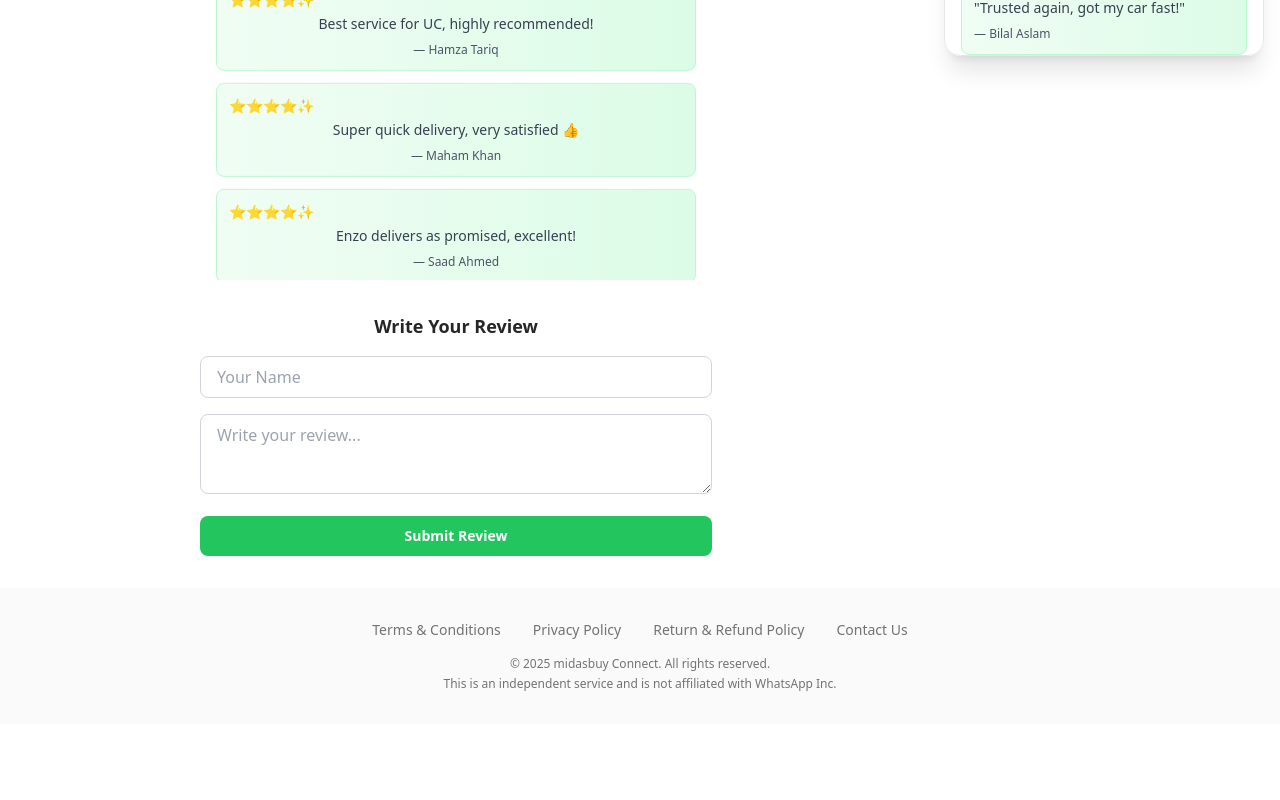
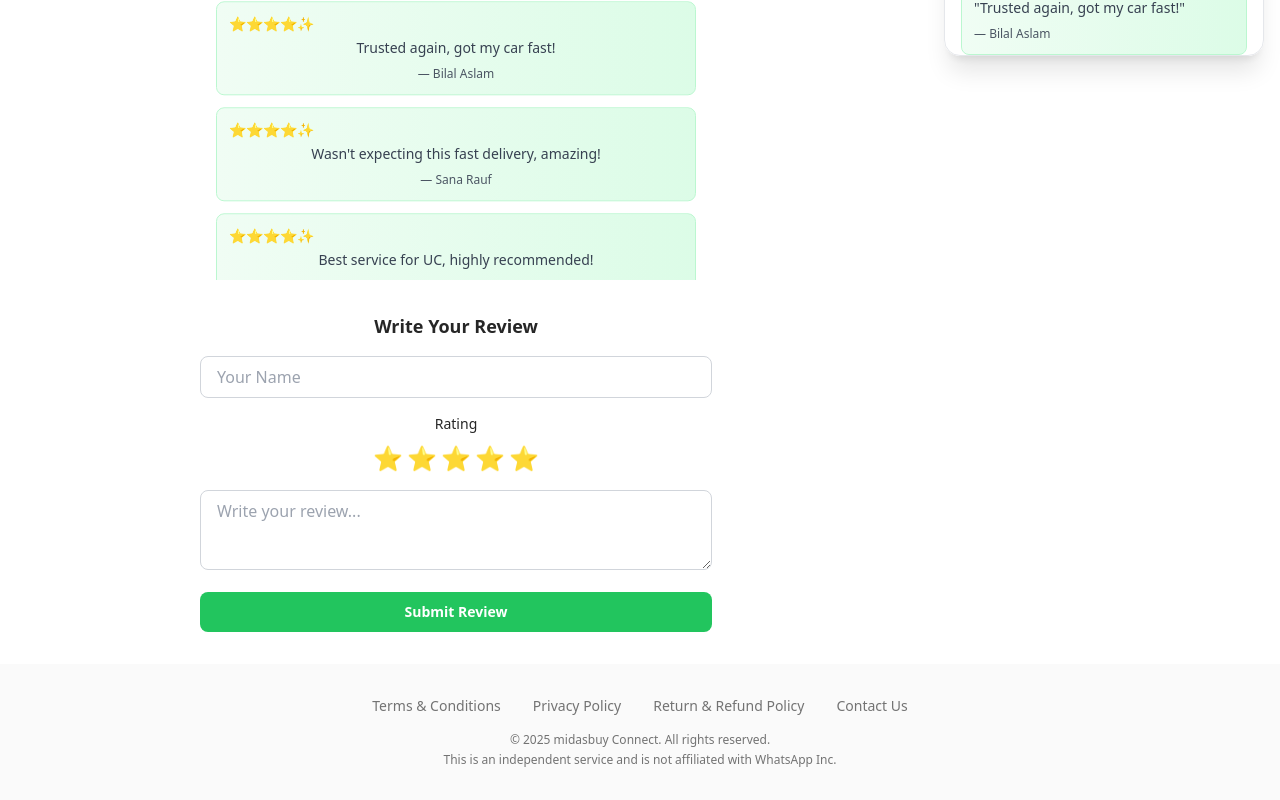
Before and after one commit to ayubkhanzsa/green-connect-page, a React (Vite) app: page / in a window 1280 px wide. Shown: the part 664-1464 px from the top of the page. Before the commit the page ends 1388 px from the top, so only its background shows below. Built offline with nearby package versions, Linux system fonts and the light colour scheme.

Commit message:
Slow down reviews and add star selection
Further slowed down review scrolling and added a star selection option to the "Write Review" section. Also added a black shadow to the Enzo section background for a more professional look.

```diff
--- a/src/pages/Index.tsx
+++ b/src/pages/Index.tsx
@@ -64,7 +64,7 @@ const Index = () => {
   const [displayedReviews, setDisplayedReviews] = useState(reviews.slice(0, 8));
   const [currentIndex, setCurrentIndex] = useState(8);
   const [allReviews, setAllReviews] = useState(reviews);
-  const [newReview, setNewReview] = useState({ name: "", text: "" });
+  const [newReview, setNewReview] = useState({ name: "", text: "", rating: 5 });
 
   // Content filter function
   const filterContent = (text) => {
@@ -85,7 +85,7 @@ const Index = () => {
         text: newReview.text.trim()
       };
       setAllReviews(prev => [reviewToAdd, ...prev]);
-      setNewReview({ name: "", text: "" });
+      setNewReview({ name: "", text: "", rating: 5 });
     }
   };
 
@@ -107,7 +107,7 @@ const Index = () => {
     <div className="min-h-screen bg-background flex flex-col relative">
       {/* Header with Verified Brand Badge */}
       <header className="absolute top-4 left-4 z-10">
-        <div className="flex items-center gap-2 bg-white/90 backdrop-blur-sm px-4 py-2 rounded-full shadow-lg">
+        <div className="flex items-center gap-2 bg-white/90 backdrop-blur-sm px-4 py-2 rounded-full shadow-[0_8px_30px_rgb(0,0,0,0.5)]">
           <span className="text-xl font-bold text-foreground">Enzo</span>
           <img
             src="/lovable-uploads/e6c23de5-527b-44f7-8742-0dcb1306da29.png"
@@ -182,7 +182,7 @@ const Index = () => {
           <div className="mt-12 max-w-lg mx-auto">
             <h3 className="text-lg font-semibold text-foreground mb-6 text-center">Live Customer Reviews</h3>
             <div className="rounded-2xl p-4 h-80 overflow-hidden">
-              <div className="space-y-3 animate-[scroll-up_80s_linear_infinite]">
+              <div className="space-y-3 animate-[scroll-up_120s_linear_infinite]">
                 {[...allReviews, ...allReviews].map((review, index) => (
                   <div
                     key={`inline-${review.name}-${index}`}
@@ -212,6 +212,23 @@ const Index = () => {
                   className="w-full px-4 py-2 border border-gray-300 rounded-lg focus:outline-none focus:ring-2 focus:ring-green-500"
                   required
                 />
+              </div>
+              <div>
+                <label className="block text-sm font-medium text-foreground mb-2">Rating</label>
+                <div className="flex justify-center space-x-1 mb-4">
+                  {[1, 2, 3, 4, 5].map((star) => (
+                    <button
+                      key={star}
+                      type="button"
+                      onClick={() => setNewReview(prev => ({ ...prev, rating: star }))}
+                      className="text-2xl focus:outline-none transition-colors"
+                    >
+                      <span className={star <= newReview.rating ? "text-yellow-400" : "text-gray-300"}>
+                        ⭐
+                      </span>
+                    </button>
+                  ))}
+                </div>
               </div>
               <div>
                 <textarea
```
